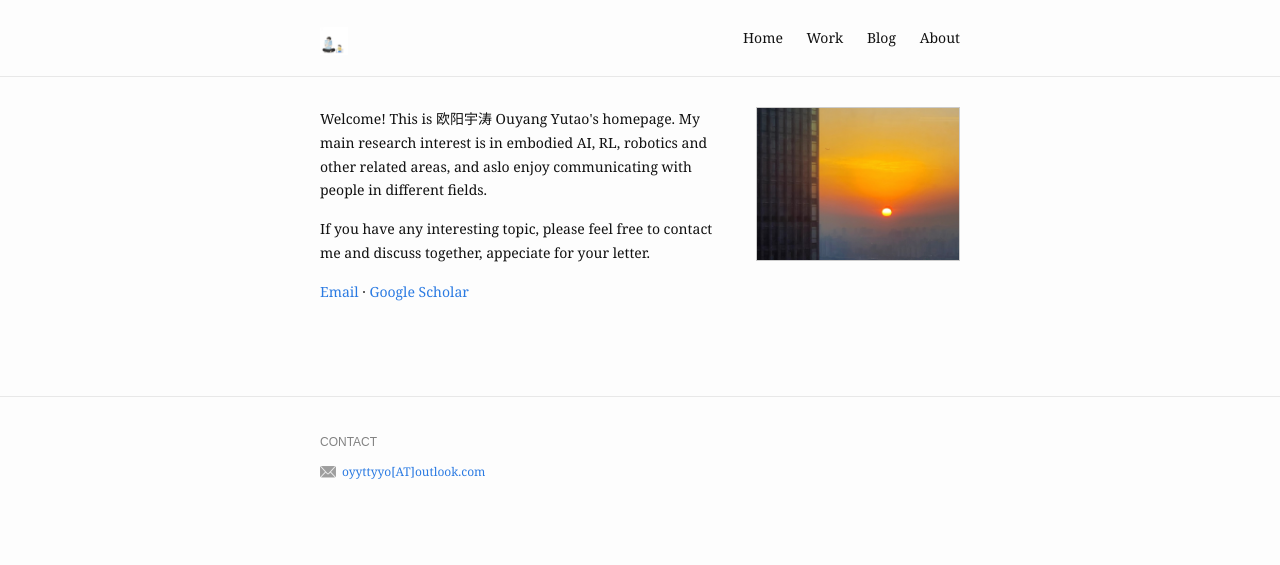
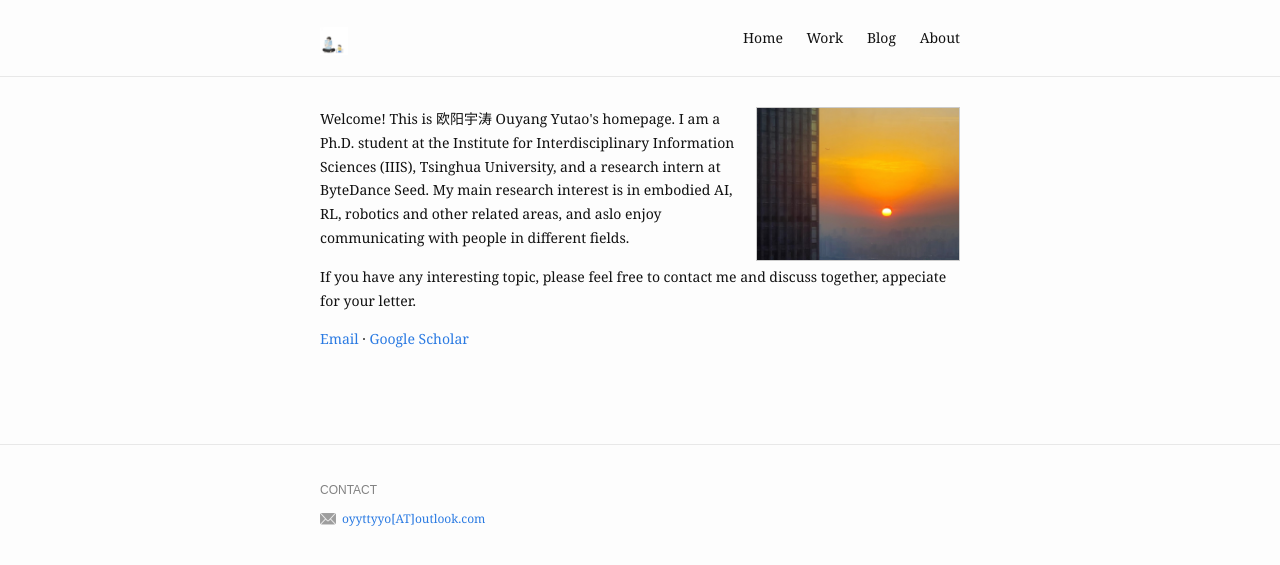
Before and after one commit to shihusi/shihusi.github.io, a Jekyll site: the page built from index.md, in a window 1280 px wide. Shown: the top 565 px of the page. Built offline with Jekyll 4.4.1, drawn with Linux system fonts in a browser that asks for light colours.

Commit message:
[doc] some intro

```diff
--- a/index.md
+++ b/index.md
@@ -7,7 +7,7 @@ profile_picture:
 ---
 
 <p>
-  Welcome! This is 欧阳宇涛 Ouyang Yutao's homepage. My main research interest is in embodied AI, RL, robotics and other related areas, and aslo enjoy communicating with people in different fields.
+  Welcome! This is 欧阳宇涛 Ouyang Yutao's homepage. I am a Ph.D. student at the Institute for Interdisciplinary Information Sciences (IIIS), Tsinghua University, and a research intern at ByteDance Seed. My main research interest is in embodied AI, RL, robotics and other related areas, and aslo enjoy communicating with people in different fields.
 </p>
 
 <p>
```
